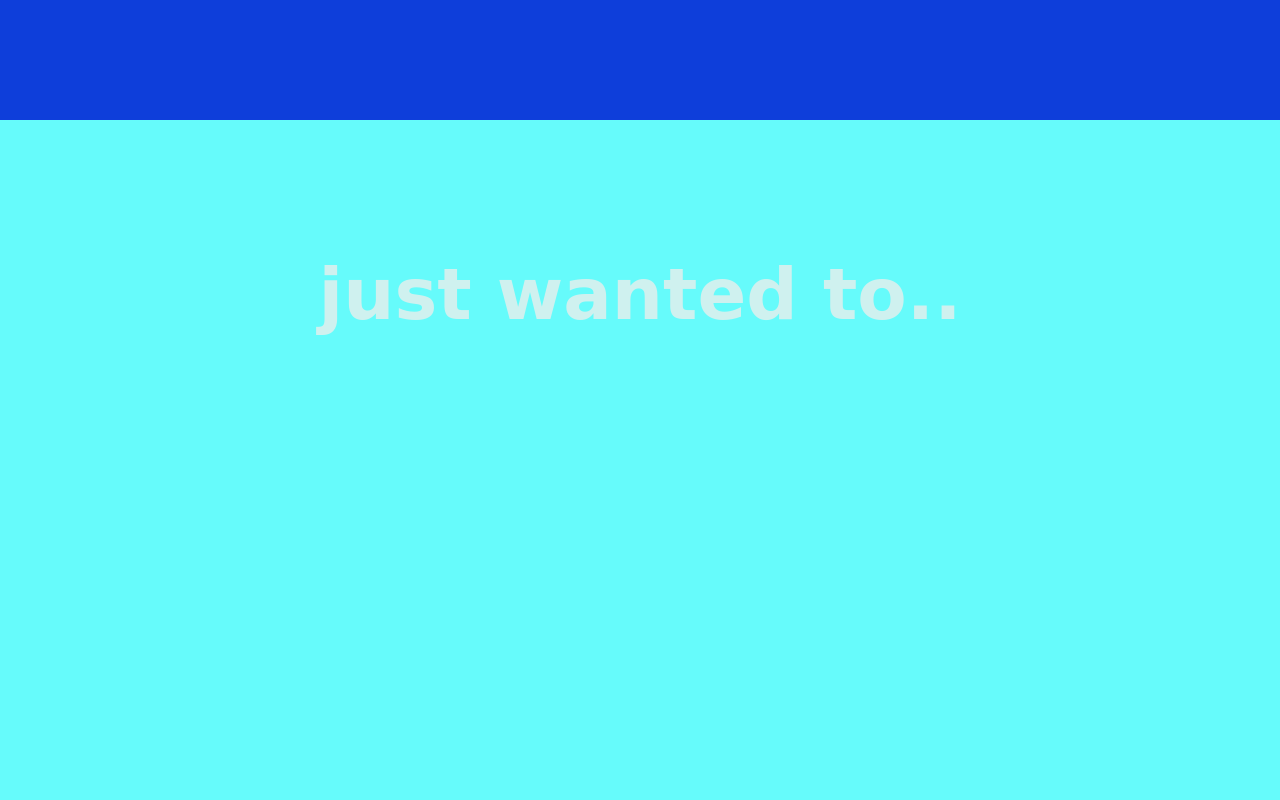
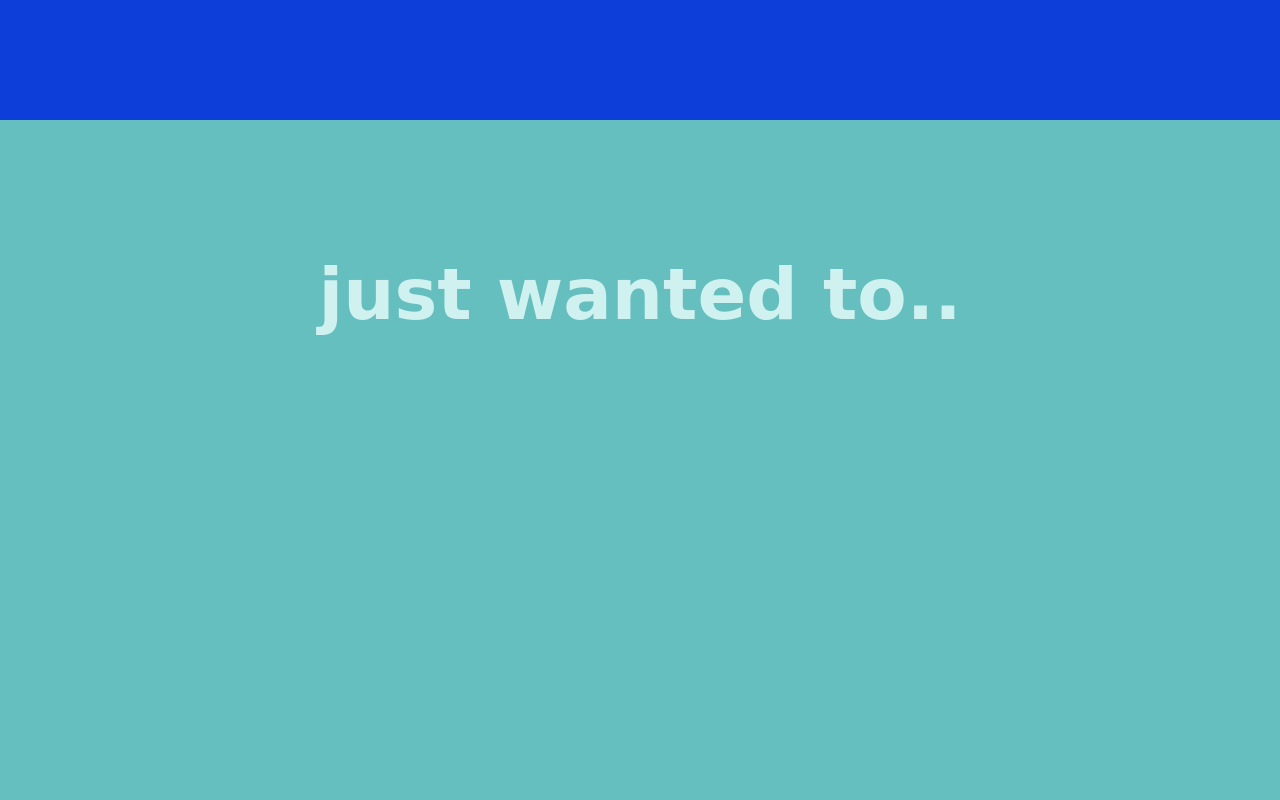
Before and after one commit to divineeze/chidera-bday, a plain HTML site: page index.html in a window 1280 px wide. Shown: the part 680-1480 px from the top of the page. Drawn offline with nearby package versions, Linux system fonts and the light colour scheme; a web font is replaced by a local one.

Commit message:
Update main.css

```diff
--- a/css/main.css
+++ b/css/main.css
@@ -44,7 +44,7 @@ p{
 }
 
 .div2{
-  background-color: #66fbfb;
+  background-color: #66bfbf;
   color: #cff1ef;
 }
 
```
